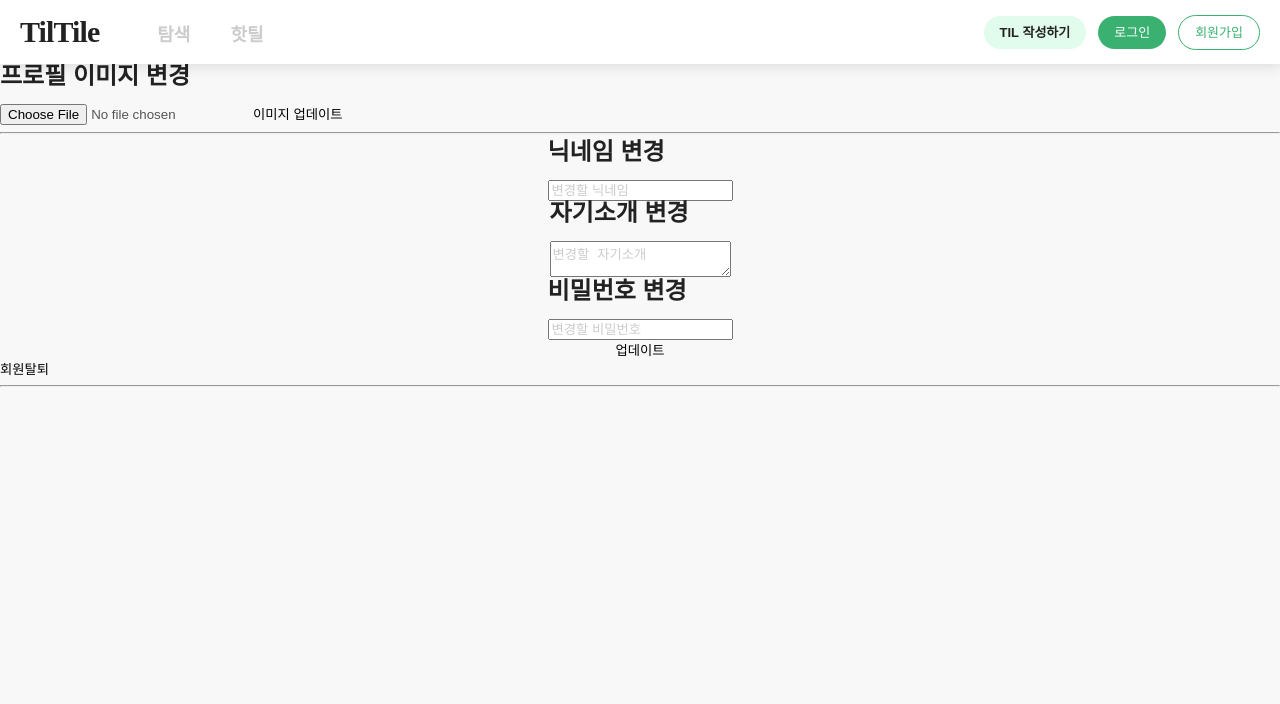
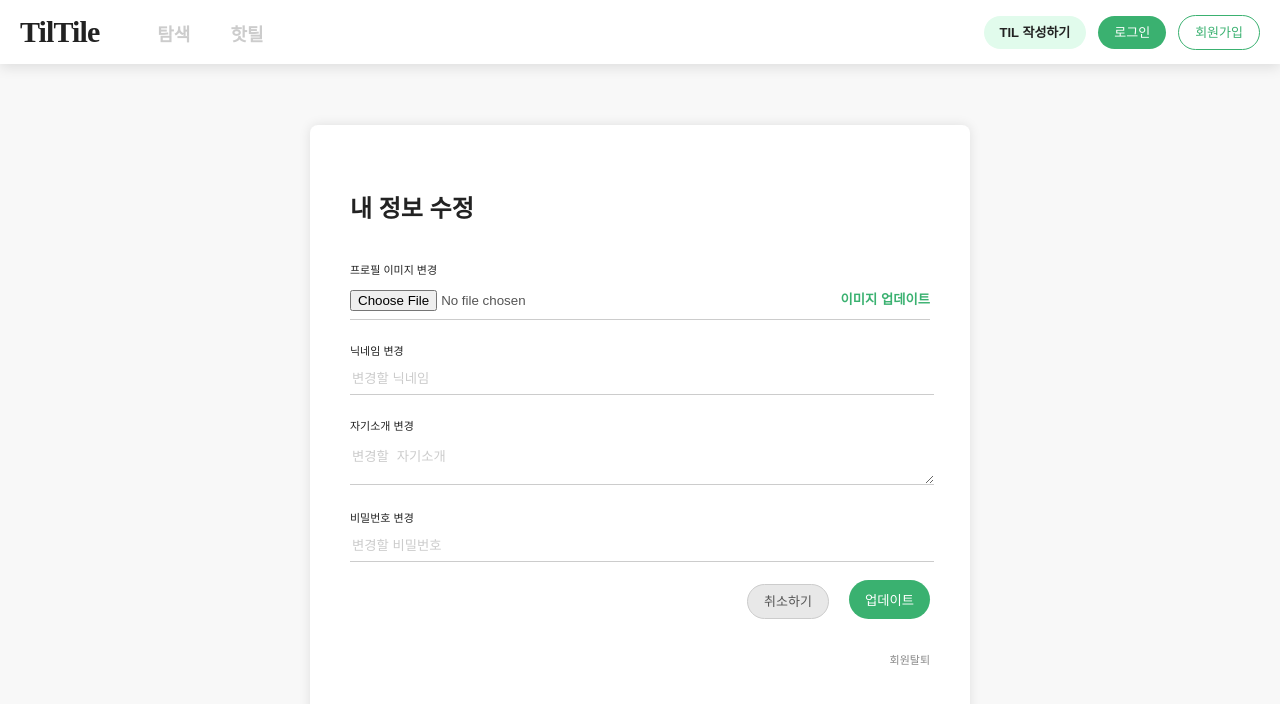
Before and after one commit to codestates-seb/seb43_main_024, a React (Create React App) app in the folder client/: page /editprofile in a window 1280 px wide. Shown: the top 704 px of the page. Built offline with nearby package versions, Linux system fonts and the light colour scheme.

Commit message:
파비콘/타이틀 수정

```diff
--- a/client/public/index.html
+++ b/client/public/index.html
@@ -24,7 +24,7 @@
       work correctly both with client-side routing and a non-root public URL.
       Learn how to configure a non-root public URL by running `npm run build`.
     -->
-    <title>React App</title>
+    <title>TilTile</title>
   </head>
   <body>
     <noscript>You need to enable JavaScript to run this app.</noscript>
--- a/client/src/default/styled.js
+++ b/client/src/default/styled.js
@@ -82,6 +82,20 @@ export const FilledBtns = styled.button`
 /* <OutlineBtns /> 형태로 사용하기 위한 코드 */
 export const OutlineBtns = styled.button`
   ${OutlineBtnsStyle};
+`;
+
+/* 취소버튼 */
+export const GetBackBtn = styled(NavLink)`
+  ${OutlineBtnsStyle};
+  border: 1px solid #ccc;
+  color: #555;
+  background-color: #e8e8e8;
+  display: inline-block;
+  margin-right: 8px;
+  &:hover {
+    background: #f6f6f6;
+    color: #888;
+  }
 `;
 
 export const Tags = styled.span`
@@ -481,6 +495,11 @@ export const AccountWrapper = styled.div`
   height: calc(100vh - 64px);
   box-sizing: border-box;
   background: #edf8f1;
+  ${(props) =>
+    props.bgGray &&
+    css`
+      background-color: #f8f8f8;
+    `}
 `;
 
 export const LoginWrap = styled.div`
@@ -492,6 +511,17 @@ export const LoginWrap = styled.div`
   border-radius: 8px;
   box-sizing: border-box;
   padding: 40px;
+  ${(props) =>
+    props.autoHeight &&
+    css`
+      min-height: auto;
+    `}
+  ${(props) =>
+    props.mypage &&
+    css`
+      min-height: auto;
+      min-width: 660px;
+    `}
 `;
 
 export const JoinBox = styled.div`
@@ -540,7 +570,8 @@ export const InputForm = styled.div`
   align-items: stretch;
   padding: 32px 0;
 
-  input {
+  input,
+  textarea {
     width: 100%;
     padding-top: 20px;
     border-left-width: 0;
@@ -550,7 +581,8 @@ export const InputForm = styled.div`
     padding-bottom: 8px;
     margin-bottom: 18px;
   }
-  input:focus {
+  input:focus,
+  textarea:focus {
     outline: none;
     border-bottom: 2px solid var(--brand-color);
   }
@@ -624,9 +656,9 @@ export const Navbar = styled.nav`
   z-index: 1;
   box-sizing: border-box;
   display: flex;
-  width: 905px;
+  width: 1005px;
   position: absolute;
-  left: 355px;
+  left: 255px;
   padding-left: 60px;
 
   div {
@@ -645,9 +677,9 @@ export const UserProfileWrapper = styled.div`
   align-items: center;
   justify-content: space-between;
 
-  width: 355px;
+  width: 255px;
   height: 100%;
-  padding: 60px 30px;
+  padding: 60px 30px 60px 0;
   box-sizing: border-box;
 
   background: white;
@@ -656,13 +688,13 @@ export const UserProfileWrapper = styled.div`
 
   &::after {
     content: '';
-    width: 100%;
+    width: 100vw;
     height: 100%;
     background: #ffffff;
     position: absolute;
     z-index: 0;
     top: 0px;
-    left: -354px;
+    right: 254px;
   }
 
   & .flexCenter {
@@ -695,3 +727,50 @@ export const UserProfileWrapper = styled.div`
     }
   }
 `;
+
+export const PageWrapper = styled.div`
+  position: absolute;
+  display: flex;
+  width: 1005px;
+  min-height: 500px;
+  top: 155px;
+  left: 255px;
+  box-sizing: border-box;
+`;
+
+export const ContentsPosition = styled.div`
+  width: 1005px;
+  padding: 0px 0 0 60px;
+  box-sizing: border-box;
+`;
+
+export const ProfileContents = styled.div`
+  box-sizing: border-box;
+`;
+
+/**
+ * @EditProfile
+ */
+
+export const EditProfileBox = styled.div`
+  margin-top: 20px;
+  span {
+    font-size: 11px;
+    color: #222;
+    position: relative;
+    top: 6px;
+    z-index: 1;
+  }
+  & .grayTxt {
+    font-size: 11px;
+    color: #888;
+    margin-top: 32px;
+    float: right;
+  }
+  & .right {
+    align-items: flex-end;
+    justify-content: flex-end;
+    flex-direction: row;
+    gap: 12px;
+  }
+`;
--- a/client/src/pages/editprofile/EditPass.js
+++ b/client/src/pages/editprofile/EditPass.js
@@ -1,6 +1,13 @@
 import { useNavigate } from 'react-router-dom';
 import { useState, useEffect } from 'react';
 import API from '../../API';
+import {
+  AccountWrapper,
+  LoginWrap,
+  InputForm,
+  FilledBtns,
+  JoinBox,
+} from '../../default/styled';
 
 export function EditPass() {
   const [username, setUsername] = useState('');
@@ -30,19 +37,31 @@ export function EditPass() {
   };
 
   return (
-    <>
+    <AccountWrapper bgGray>
+      <LoginWrap autoHeight>
+        <JoinBox>
+          <div>
+            <h1>인증 센터</h1>
+            <p>현재 사용중인 비밀번호를 먼저 입력해 주세요.</p>
+          </div>
+        </JoinBox>
+        <InputForm>
           <form onSubmit={handleSubmit} method="post">
             <div>
               <input
                 type="password"
                 value={password}
                 onChange={(e) => setPassword(e.target.value)}
-            placeholder="비밀번호를 입력하세요. (최소 8자 이상, 영문+숫자 조합)"
+                placeholder="현재 비밀번호를 입력하세요."
                 required
               />
             </div>
-        <button type="submit">제출하기</button>
+            <div className="right">
+              <FilledBtns type="submit">확인</FilledBtns>
+            </div>
           </form>
-    </>
+        </InputForm>
+      </LoginWrap>
+    </AccountWrapper>
   );
 }
--- a/client/src/pages/editprofile/EditProfile.js
+++ b/client/src/pages/editprofile/EditProfile.js
@@ -4,15 +4,18 @@ import API from '../../API'; // API.js 파일의 경로에 맞게 import
 import useStore from '../../default/useStore';
 import WarningIcon from '../../default/image/icoWarning.svg';
 import CheckIcon from '../../default/image/icoCheck.svg';
-import { GrayOutlineBtns, GrayFilledBtns } from '../../default/styled';
-
-import styled from 'styled-components';
-
-const EditWrapper = styled.div`
-  display: flex;
-  flex-direction: column;
-  align-items: center;
-`;
+import {
+  GrayOutlineBtns,
+  GrayFilledBtns,
+  EditProfileBox,
+  LoginWrap,
+  AccountWrapper,
+  InputForm,
+  AuthInput,
+  SendBtn,
+  FilledBtns,
+  GetBackBtn,
+} from '../../default/styled';
 
 export function EditProfile() {
   const [newNickName, setNewNickName] = useState('');
@@ -187,48 +190,58 @@ export function EditProfile() {
   };
 
   return (
-    <>
-      <div>
-        <h1>프로필 이미지 변경</h1>
-        <input type="file" accept=".jpg, .png" onChange={handleImageChange} />
-        <button onClick={handleUpdateImage}>이미지 업데이트</button>
-      </div>
+    <AccountWrapper bgGray>
+      <LoginWrap mypage>
+        <InputForm>
+          <h1>내 정보 수정</h1>
+          <EditProfileBox>
+            <span>프로필 이미지 변경</span>
+            <AuthInput>
+              <input
+                type="file"
+                accept=".jpg, .png"
+                onChange={handleImageChange}
+              />
+              <SendBtn onClick={handleUpdateImage}>이미지 업데이트</SendBtn>
+            </AuthInput>
 
-      <hr />
-
-      <EditWrapper>
-        <div>
-          <h1>닉네임 변경</h1>
+            <span>닉네임 변경</span>
+            <AuthInput>
               <input
                 value={newNickName}
                 onChange={(event) => handleInputChange(event, setNewNickName)}
                 placeholder="변경할 닉네임"
               />
-        </div>
+            </AuthInput>
 
-        <div>
-          <h1>자기소개 변경</h1>
+            <span>자기소개 변경</span>
+            <AuthInput>
               <textarea
                 value={newAboutMe}
                 onChange={(event) => handleInputChange(event, setNewAboutMe)}
                 placeholder="변경할 자기소개"
               />
-        </div>
+            </AuthInput>
 
-        <div>
-          <h1>비밀번호 변경</h1>
+            <span>비밀번호 변경</span>
+            <AuthInput>
               <input
                 type="password"
                 value={newPassword}
                 onChange={(event) => handleInputChange(event, setNewPassword)}
                 placeholder="변경할 비밀번호"
               />
+            </AuthInput>
+            <div className="right">
+              <GetBackBtn to="/profile/mytil">취소하기</GetBackBtn>
+              <FilledBtns onClick={handleUpdate}>업데이트</FilledBtns>
             </div>
-        <button onClick={handleUpdate}>업데이트</button>
-      </EditWrapper>
-      <button onClick={handleOpenModalDeleteAccount}>회원탈퇴</button>
-
-      <hr />
-    </>
+            <button className="grayTxt" onClick={handleOpenModalDeleteAccount}>
+              회원탈퇴
+            </button>
+          </EditProfileBox>
+        </InputForm>
+      </LoginWrap>
+    </AccountWrapper>
   );
 }
--- a/client/src/pages/profile/Profile.js
+++ b/client/src/pages/profile/Profile.js
@@ -1,28 +1,12 @@
 import { Outlet } from 'react-router-dom';
 import { UserProfile } from './components/UserProfile';
-import styled from 'styled-components';
 import { ProfileNav } from './components/ProfileNav';
-import { InnerWrapper } from '../../default/styled';
-
-const PageWrapper = styled.div`
-  position: absolute;
-  display: flex;
-  width: 905px;
-  height: 100vh;
-  top: 155px;
-  left: 355px;
-  box-sizing: border-box;
-`;
-
-const ContentsPosition = styled.div`
-  width: 1100px;
-  padding: 0px 60px;
-  box-sizing: border-box;
-`;
-
-const ProfileContents = styled.div`
-  box-sizing: border-box;
-`;
+import {
+  InnerWrapper,
+  PageWrapper,
+  ContentsPosition,
+  ProfileContents,
+} from '../../default/styled';
 
 function Profile() {
   return (
```
Also changed, not shown: 1 other file (tests, documents, lock files or other folders). Lines whose indentation alone changed are shown as unchanged.
